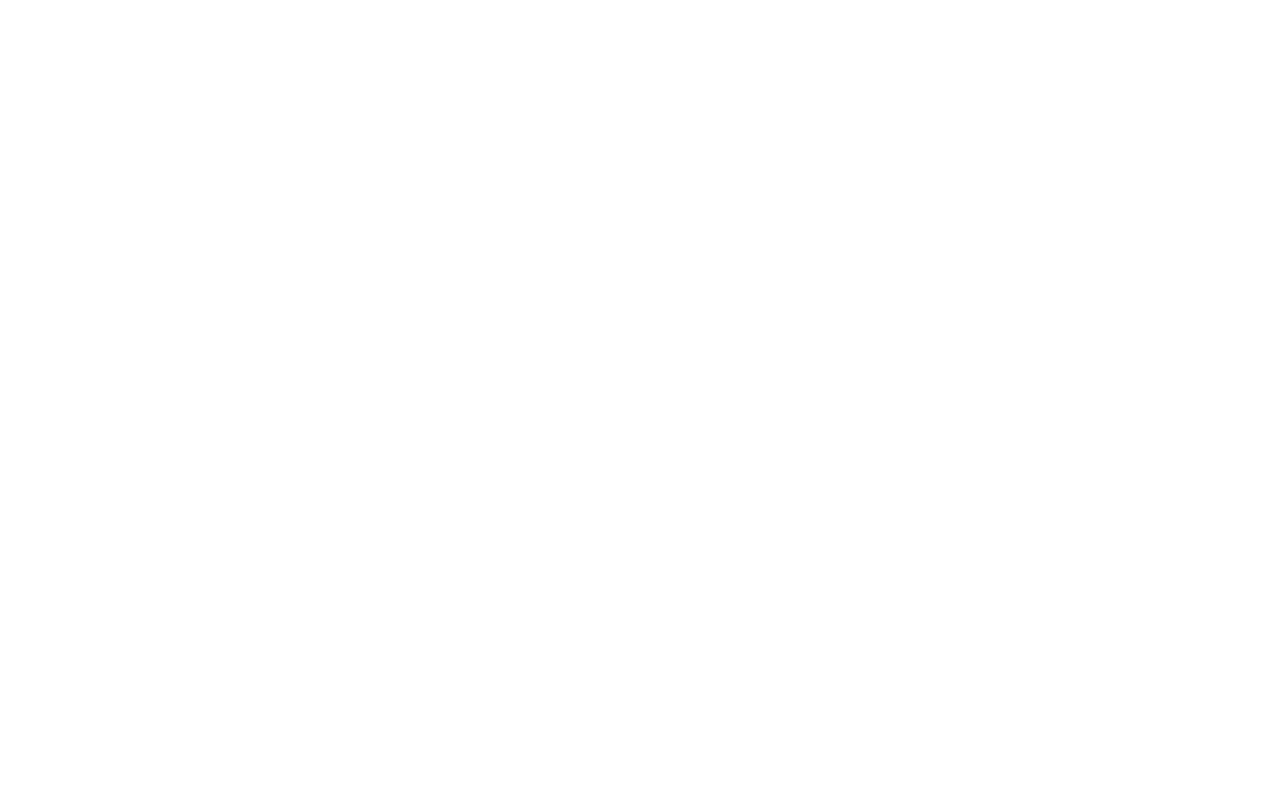
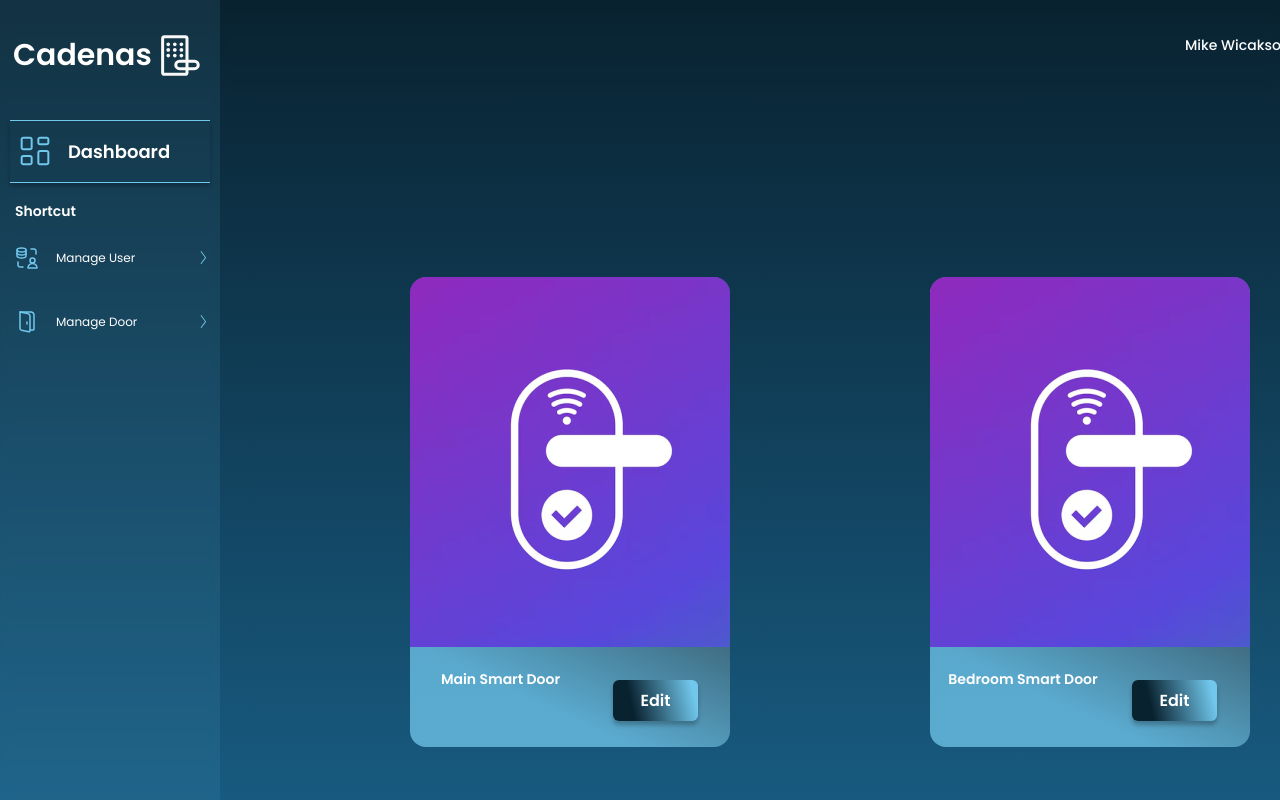
Before and after one commit to arsyandairza/PBF_UTS, a React (Create React App) app: page /manage-door in a window 1280 px wide. Before the commit this address had no page. Shown: the top 800 px of the page. Built offline with nearby package versions, Linux system fonts and the light colour scheme.

Commit message:
ManageDoor

```diff
--- a/src/App.tsx
+++ b/src/App.tsx
@@ -4,6 +4,7 @@
 } from "react-router-dom";
 import Dashboard from "./pages/Dashboard";
 import ManageUser from "./pages/ManageUser";
+import ManageDoor from "./pages/ManageDoor";
 
 function App() {
 
@@ -11,6 +12,7 @@
     <Routes>
       <Route path="/" element={<Dashboard />} />
       <Route path="/manage-user" element={<ManageUser />} />
+      <Route path="/manage-door" element={<ManageDoor />} />
     </Routes>
   );
 }
--- /dev/null
+++ b/src/pages/ManageDoor.tsx
@@ -0,0 +1,73 @@
+import { FunctionComponent, useCallback } from "react";
+import { useNavigate } from "react-router-dom";
+import Sidebar from "../components/Sidebar";
+import Navbar1 from "../components/Navbar1";
+
+const ManageDoor: FunctionComponent = () => {
+  const navigate = useNavigate();
+
+  const onManageDoorContainerClick = useCallback(() => {
+    navigate("/manage-door");
+  }, [navigate]);
+
+  const onFrameContainerClick = useCallback(() => {
+    navigate("/manage-user");
+  }, [navigate]);
+
+  const onFrameContainer2Click = useCallback(() => {
+    navigate("/manage-user");
+  }, [navigate]);
+
+
+
+  return (
+    <div
+      className="w-full relative [background:linear-gradient(180deg,#092230,#1c6a96)] h-[1024px] overflow-hidden cursor-pointer text-center text-base text-white font-poppins"
+      onClick={onManageDoorContainerClick}
+    >
+      <Sidebar />
+      <Navbar1 />
+      <div className="absolute top-[277px] left-[410px] rounded-2xl [background:linear-gradient(25.18deg,_rgba(113,_199,_236,_0.75)_16.96%,_rgba(70,_102,_116,_0.75)_45.33%)] w-80 h-[470px] overflow-hidden">
+        <img
+          className="absolute top-[0px] left-[0px] w-80 h-[370px] overflow-hidden object-cover"
+          alt=""
+          src="/image@2x.png"
+        />
+        <div
+          className="absolute top-[403px] left-[203px] rounded-md [background:linear-gradient(256.59deg,#71c7ec_7.87%,#092230_76.37%)] shadow-[0px_4px_4px_rgba(0,_0,_0,_0.25)] w-[85px] h-[41px] overflow-hidden cursor-pointer hover:animate-[1s_ease_0s_infinite_normal_none_shadow-inset-center] hover:opacity-[1]"
+          onClick={onFrameContainerClick}
+        >
+          <div className="absolute top-[0px] left-[0px] font-semibold flex items-center justify-center w-[85px] h-[41px]">
+            Edit
+          </div>
+        </div>
+        <div className="absolute top-[391px] left-[24px] text-sm font-semibold flex items-center justify-center w-[133px] h-[23px]">
+          Main Smart Door
+        </div>
+      </div>
+      <div className="absolute top-[277px] left-[930px] rounded-2xl [background:linear-gradient(25.18deg,_rgba(113,_199,_236,_0.75)_16.96%,_rgba(70,_102,_116,_0.75)_45.33%)] w-80 h-[470px] overflow-hidden">
+        <div className="absolute top-[0px] left-[0px] w-80 h-[370px] overflow-hidden">
+          <div className="absolute top-[1px] left-[0px] rounded-2xl bg-lightgray w-80 h-[370px]" />
+          <img
+            className="absolute top-[0px] left-[0px] w-80 h-[370px] object-cover"
+            alt=""
+            src="/image@2x.png"
+          />
+        </div>
+        <div
+          className="absolute top-[403px] left-[202px] rounded-md [background:linear-gradient(256.59deg,#71c7ec_7.87%,#092230_76.37%)] shadow-[0px_4px_4px_rgba(0,_0,_0,_0.25)] w-[85px] h-[41px] overflow-hidden cursor-pointer hover:animate-[1s_ease_0s_infinite_normal_none_shadow-inset-center] hover:opacity-[1]"
+          onClick={onFrameContainer2Click}
+        >
+          <div className="absolute top-[0px] left-[0px] font-semibold flex items-center justify-center w-[85px] h-[41px]">
+            Edit
+          </div>
+        </div>
+        <div className="absolute top-[391px] left-[10px] text-sm font-semibold flex items-center justify-center w-[166px] h-[23px]">
+          Bedroom Smart Door
+        </div>
+      </div>
+    </div>
+  );
+};
+
+export default ManageDoor;
```
Also changed, not shown: public/image@2x.png (added).
